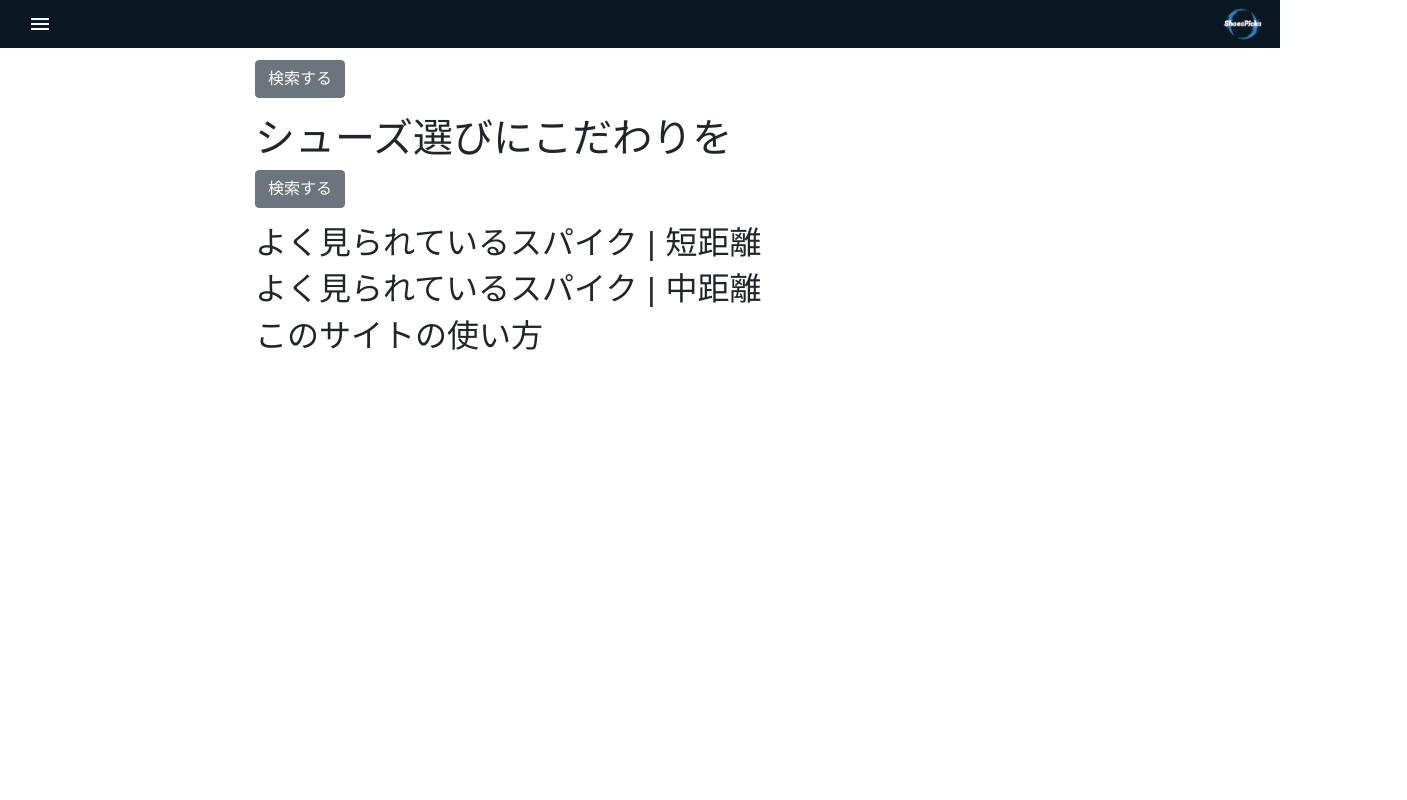
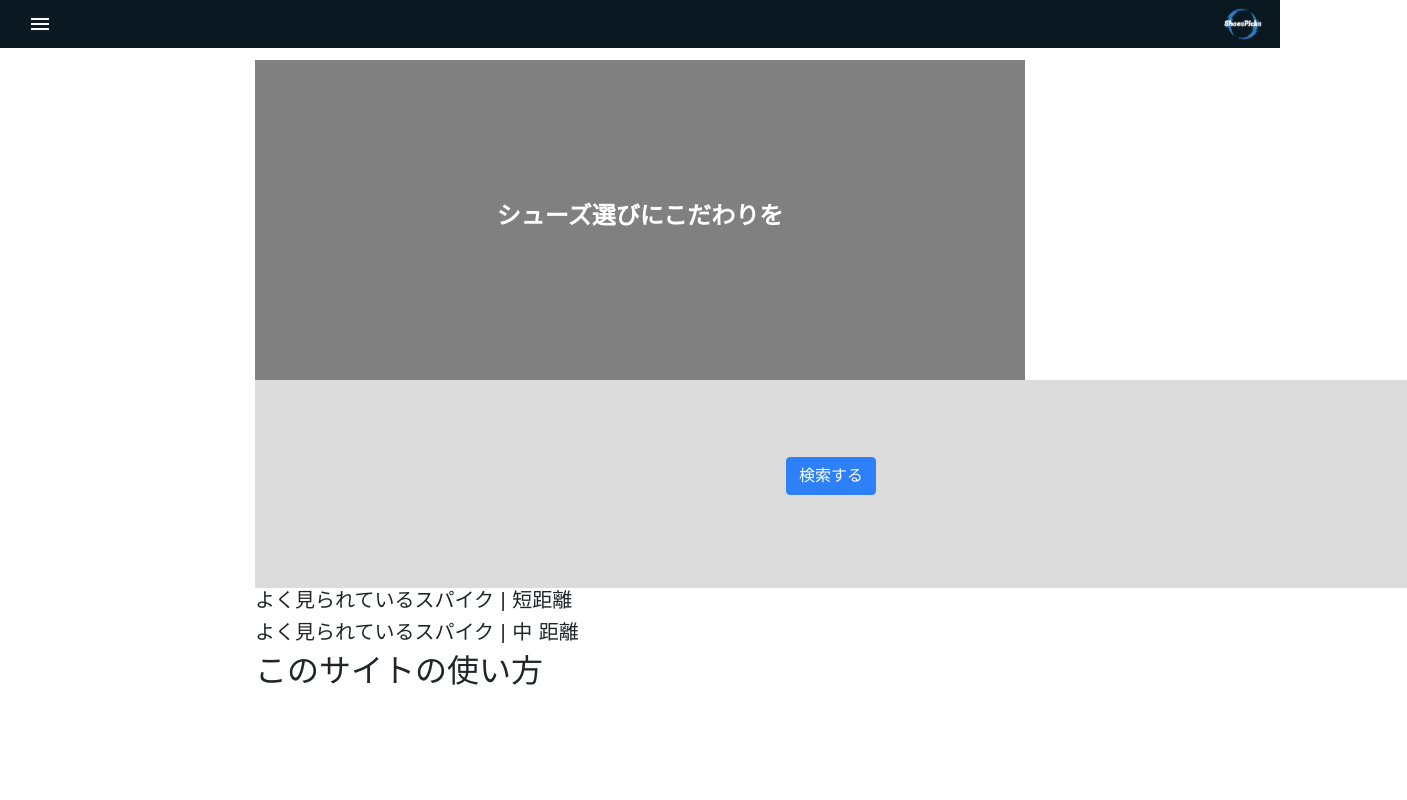
Before and after one commit to shoespicks/shoespicks, a Nuxt app: page / in a window 1280 px wide. Shown: the top 800 px of the page, 1407 px wide, since content can reach past the window. Built offline with nearby package versions, Linux system fonts and the light colour scheme.

Commit message:
Topの出面少し整える

```diff
--- a/assets/css/style.css
+++ b/assets/css/style.css
@@ -71,6 +71,44 @@ html {
 
 /* =================================================pages================================================= */
 /*==TOPページ（index.vue）==*/
+/* section 1 */
+.topView {
+  display: flex;
+  justify-content: center;
+  align-items: center;
+  height: 40vh;
+  background-color: gray;
+  color: white;
+}
+.topView h1 {
+  font-weight: 900;
+  font-size: 1.5rem !important;
+}
+/* section 2 */
+.topSearchBar {
+  display: flex;
+  justify-content: center;
+  align-items: center;
+  width: 90vw;
+  background-color: gainsboro;
+  padding: 10%;
+  margin: 0 auto;
+}
+.btn {
+  background-color: #2D80F7 !important;
+  color: white !important;
+  border-color: #2D80F7 !important;
+}
+/* section 3 */
+.commonlySeen h2 {
+  font-size: 2.5vh;
+}
+
+/* section 4 */
+
+/*  このサイトの使い方の文字色　#437BB9 */
+
+
 
 /*==検索ページ（spikeSearch.vue）==*/
 .flex {
--- a/pages/index.vue
+++ b/pages/index.vue
@@ -1,8 +1,5 @@
 <template>
   <div class="container">
-    <p @click="$nuxt.$router.push('spikeSearch')">
-      <b-btn>検索する</b-btn>
-    </p>
 
     <section class="topView">
       <h1>シューズ選びにこだわりを</h1>
@@ -21,7 +18,8 @@
       <!-- よく検索されているスパイクを上位５つくらい表示する
       おそらくsys.date　的なやつで検索履歴に残っているやつでできる気がする -->
       <h2>よく見られているスパイク | 短距離</h2>
-      <h2>よく見られているスパイク | 中距離</h2>
+      <h2>よく見られているスパイク | 中
+        距離</h2>
 
     </section>
 
```
